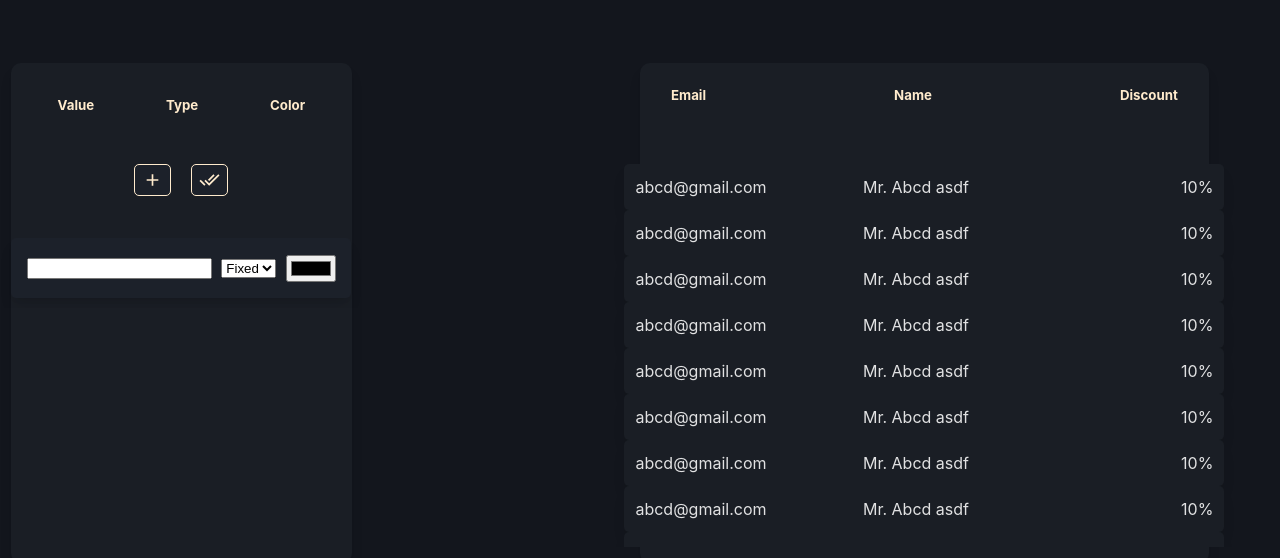
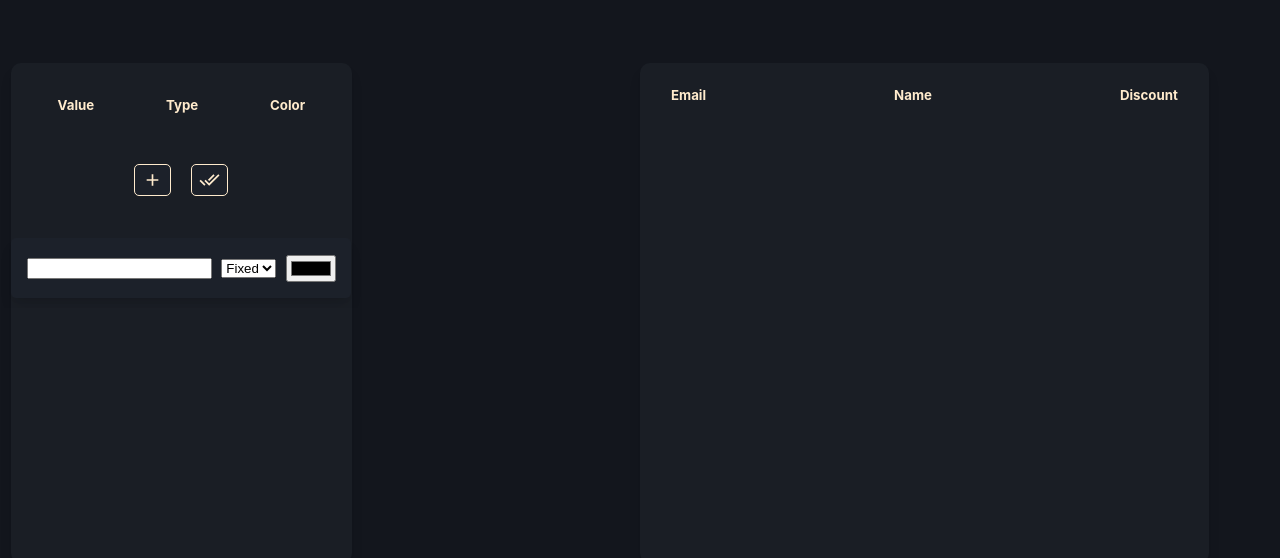
Before and after one commit to safin-m/spnr, a React (Vite) app: page / in a window 1280 px wide. Shown: the top 558 px of the page. Built offline with nearby package versions, Linux system fonts and the light colour scheme.

Commit message:
dynamically rendering winners

```diff
--- a/src/App.tsx
+++ b/src/App.tsx
@@ -1,4 +1,4 @@
-import { useState } from "react";
+import { useEffect, useState } from "react";
 import "./App.css";
 import WheelMaker from "./components/WheelMaker";
 import WinnerList from "./components/WinnerList";
@@ -11,21 +11,28 @@ interface WheelItem {
   [key: string]: string;
 }
 
+interface Winner {
+  name: string;
+  email: string;
+  discount: string;
+}
+
 const App = () => {
   const [wheelItems, setWheelItems] = useState<WheelItem[]>([]);
   const [wheelActive, setWheelActive] = useState(false);
+  const [winners, setWinners] = useState<Winner[]>([]);
 
   return (
     <div className="app">
       {wheelActive ? (
-        <WheelContainer wheelItems={wheelItems} />
+        <WheelContainer wheelItems={wheelItems} setWinners={setWinners} />
       ) : (
         <WheelMaker
           setWheelItems={setWheelItems}
           setWheelActive={setWheelActive}
         />
       )}
-      <WinnerList />
+      <WinnerList winners={winners} />
     </div>
   );
 };
--- a/src/components/Wheel.tsx
+++ b/src/components/Wheel.tsx
@@ -9,7 +9,7 @@ interface WheelItem {
 
 interface WheelProps {
   items: WheelItem[];
-  onSpinEnd: (value: string) => void;
+  onSpinEnd: (discount: WheelItem) => void;
 }
 
 const Wheel: React.FC<WheelProps> = ({ items, onSpinEnd }) => {
@@ -22,7 +22,8 @@ const Wheel: React.FC<WheelProps> = ({ items, onSpinEnd }) => {
     startAngle: number,
     arc: number,
     color: string,
-    value: string
+    value: string,
+    type: string
   ) => {
     const canvas = canvasRef.current;
     if (!canvas) return;
@@ -52,7 +53,7 @@ const Wheel: React.FC<WheelProps> = ({ items, onSpinEnd }) => {
     ctx.fillStyle = "#000";
     ctx.font = "20px Arial";
     ctx.textAlign = "center";
-    ctx.fillText(value, 0, 0);
+    ctx.fillText(value + " " + type, 0, 0);
     ctx.restore();
   };
 
@@ -66,7 +67,7 @@ const Wheel: React.FC<WheelProps> = ({ items, onSpinEnd }) => {
     ctx.clearRect(0, 0, canvas.width, canvas.height);
 
     items.forEach((item, index) => {
-      drawItem(rotation + index * arc, arc, item.color, item.value);
+      drawItem(rotation + index * arc, arc, item.color, item.value, item.type);
     });
 
     drawPointer();
@@ -110,17 +111,17 @@ const Wheel: React.FC<WheelProps> = ({ items, onSpinEnd }) => {
         items.length -
           (rotation % (2 * Math.PI)) / ((2 * Math.PI) / items.length)
       );
-      onSpinEnd(items[winningItemIndex].value);
+      onSpinEnd(items[winningItemIndex]);
+
       setIsSpinning(false);
     }, randomSpinTime);
   };
 
   useEffect(() => {
     drawWheel();
-    canvasRef.current?.addEventListener("click", spin);
   }, []);
 
-  return <canvas ref={canvasRef} width={400} height={400} />;
+  return <canvas ref={canvasRef} width={400} height={400} onClick={spin} />;
 };
 
 export default Wheel;
--- a/src/components/WheelContainer.tsx
+++ b/src/components/WheelContainer.tsx
@@ -1,4 +1,4 @@
-import { useState } from "react";
+import { useState, useEffect } from "react";
 import Wheel from "./Wheel";
 import "./WheelContainer.css";
 import { VscDebugStart } from "react-icons/vsc";
@@ -10,19 +10,43 @@ interface WheelItem {
   color: string;
   [key: string]: string;
 }
+interface Winner {
+  name: string;
+  email: string;
+  discount: string;
+}
 
 interface WheelContainerProps {
   wheelItems: WheelItem[];
+  setWinners: React.Dispatch<React.SetStateAction<Winner[]>>;
 }
 
-const WheelContainer: React.FC<WheelContainerProps> = ({ wheelItems }) => {
+const WheelContainer: React.FC<WheelContainerProps> = ({
+  wheelItems,
+  setWinners,
+}) => {
   const [spinReady, setSpinReady] = useState(false);
+
+  const [clicked, setClicked] = useState(false);
+  const [name, setName] = useState("");
+  const [email, setEmail] = useState("");
+  const [discount, setDiscount] = useState("");
+
+  useEffect(() => {
+    if (clicked) {
+      setWinners((prevWinners: Winner[]): Winner[] => [
+        ...prevWinners,
+        { name, email, discount },
+      ]);
+      setClicked(false);
+    }
+  }, [clicked, name, email, discount]);
 
   const spinMenuHandler = () => {
     setSpinReady(true);
   };
 
-  const winnerHandler = () => {};
+  //const winnerHandler = () => {};
 
   return (
     <div
@@ -34,15 +58,32 @@ const WheelContainer: React.FC<WheelContainerProps> = ({ wheelItems }) => {
       <div className="wheel">
         <Wheel
           items={wheelItems}
-          onSpinEnd={(value: string) => console.log(value)}
+          onSpinEnd={(discount: WheelItem) => {
+            setDiscount(discount.value + " " + discount.type);
+            setClicked(true);
+          }}
         />
       </div>
       {spinReady ? (
         <div className="form">
-          <h4 style={{ color: "blanchedalmond" }}>Try Your Luck!</h4>
-          <input type="text" className="form-input" placeholder="Your Name" />
-          <input type="text" className="form-input" placeholder="Your Email" />
-          <VscDebugStart className="btn-spin" onClick={winnerHandler} />
+          <h4 style={{ color: "blanchedalmond" }}>
+            Try Your Luck! Click On The Wheel
+          </h4>
+          <input
+            type="text"
+            className="form-input"
+            placeholder="Your Name"
+            value={name}
+            onChange={(e) => setName(e.target.value)}
+          />
+          <input
+            type="text"
+            className="form-input"
+            placeholder="Your Email"
+            value={email}
+            onChange={(e) => setEmail(e.target.value)}
+          />
+          {/* <VscDebugStart className="btn-spin" onClick={winnerHandler} />*/}
         </div>
       ) : (
         <MdStart className="btn-spin" onClick={spinMenuHandler} />
--- a/src/components/WheelMaker.tsx
+++ b/src/components/WheelMaker.tsx
@@ -31,7 +31,6 @@ const WheelMaker: React.FC<WheelMakerProps> = ({
   };
   const setWheelItemsHandler = () => {
     setWheelItems(itemFields);
-    console.log(itemFields);
     setWheelActive(true);
   };
 
--- a/src/components/WinnerList.tsx
+++ b/src/components/WinnerList.tsx
@@ -1,6 +1,16 @@
 import "./WinnerList.css";
 
-const Winnerlist = () => {
+interface Winner {
+  name: string;
+  email: string;
+  discount: string;
+}
+
+interface WinnerListProps {
+  winners: Winner[];
+}
+
+const Winnerlist: React.FC<WinnerListProps> = ({ winners }) => {
   return (
     <div className="winner-list">
       <div className="winner-list-nameplate">
@@ -10,65 +20,13 @@ const Winnerlist = () => {
       </div>
 
       <div className="winner-list-items-container">
-        <div className="winner-list-item">
-          <div>abcd@gmail.com</div>
-          <div>Mr. Abcd asdf</div>
-          <div style={{ marginLeft: "20%" }}>10%</div>
-        </div>
-
-        <div className="winner-list-item">
-          <div>abcd@gmail.com</div>
-          <div>Mr. Abcd asdf</div>
-          <div style={{ marginLeft: "20%" }}>10%</div>
-        </div>
-
-        <div className="winner-list-item">
-          <div>abcd@gmail.com</div>
-          <div>Mr. Abcd asdf</div>
-          <div style={{ marginLeft: "20%" }}>10%</div>
-        </div>
-
-        <div className="winner-list-item">
-          <div>abcd@gmail.com</div>
-          <div>Mr. Abcd asdf</div>
-          <div style={{ marginLeft: "20%" }}>10%</div>
-        </div>
-
-        <div className="winner-list-item">
-          <div>abcd@gmail.com</div>
-          <div>Mr. Abcd asdf</div>
-          <div style={{ marginLeft: "20%" }}>10%</div>
-        </div>
-
-        <div className="winner-list-item">
-          <div>abcd@gmail.com</div>
-          <div>Mr. Abcd asdf</div>
-          <div style={{ marginLeft: "20%" }}>10%</div>
-        </div>
-
-        <div className="winner-list-item">
-          <div>abcd@gmail.com</div>
-          <div>Mr. Abcd asdf</div>
-          <div style={{ marginLeft: "20%" }}>10%</div>
-        </div>
-
-        <div className="winner-list-item">
-          <div>abcd@gmail.com</div>
-          <div>Mr. Abcd asdf</div>
-          <div style={{ marginLeft: "20%" }}>10%</div>
-        </div>
-
-        <div className="winner-list-item">
-          <div>abcd@gmail.com</div>
-          <div>Mr. Abcd asdf</div>
-          <div style={{ marginLeft: "20%" }}>10%</div>
-        </div>
-
-        <div className="winner-list-item">
-          <div>abcd@gmail.com</div>
-          <div>Mr. Abcd asdf</div>
-          <div style={{ marginLeft: "20%" }}>10%</div>
-        </div>
+        {winners.map((winner, index) => (
+          <div key={index} className="winner-list-item">
+            <div>{winner.email}</div>
+            <div>{winner.name}</div>
+            <div style={{ marginLeft: "20%" }}>{winner.discount}</div>
+          </div>
+        ))}
       </div>
     </div>
   );
```
